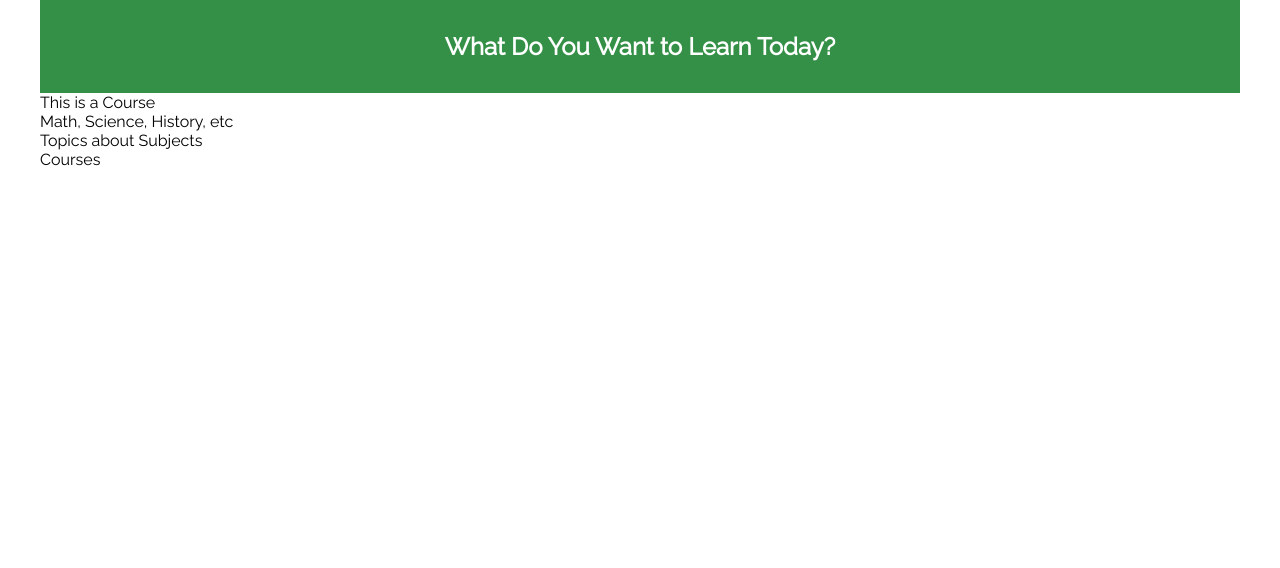
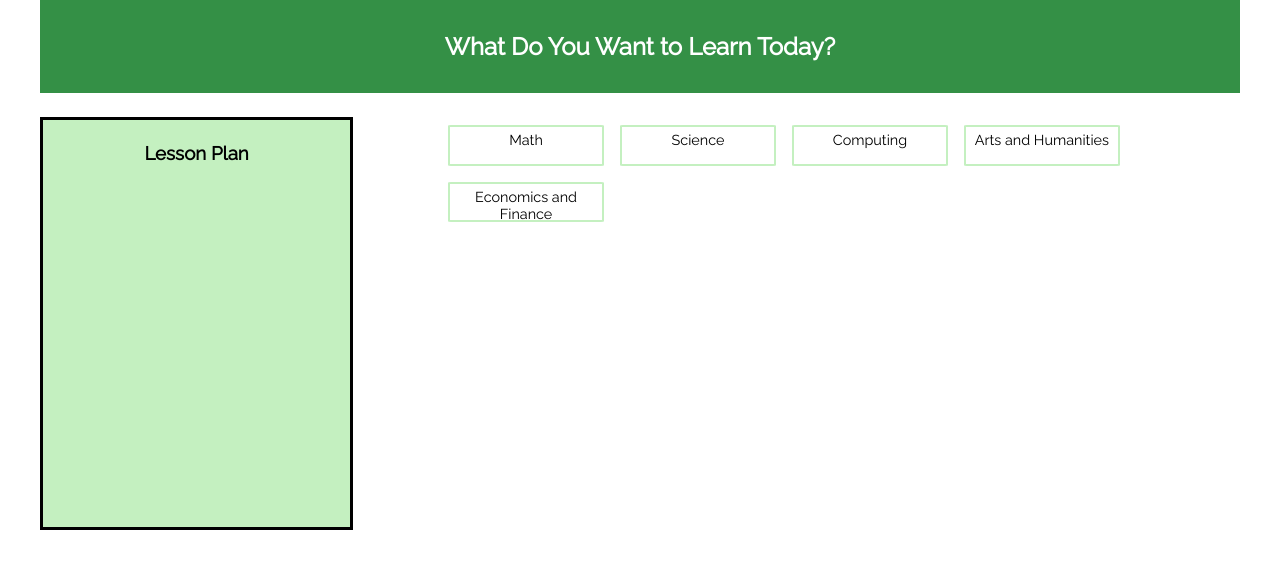
Before and after one commit to foxtrottwist/khan-curriculum-list, a React (Create React App) app: page / in a window 1280 px wide. Shown: the top 568 px of the page. Built offline with nearby package versions, Linux system fonts and the light colour scheme.

Commit message:
Getting things up and running

```diff
--- a/package.json
+++ b/package.json
@@ -3,6 +3,7 @@
   "version": "0.1.0",
   "private": true,
   "dependencies": {
+    "axios": "^0.16.2",
     "react": "^16.0.0",
     "react-dom": "^16.0.0",
     "react-scripts": "1.0.14",
--- a/src/App.js
+++ b/src/App.js
@@ -1,21 +1,143 @@
-import React from 'react';
+import React, { Component } from 'react';
+import styled from 'styled-components';
+import axios from 'axios';
+
 import Header from './components/Header';
 import List from './components/List';
 import Browser from './components/Browser';
-import styled from 'styled-components';
+import { BASE_URL, SUBJECTS, RESOURCES } from './utils/constants';
 
-const Wrapper = styled.div`
+const AppWrapper = styled.div`
   margin: 0 auto;
   max-width: 1200px;
   width: 100%;
 `;
 
-const App = () => (
-  <Wrapper>
-    <Header />
-    <List />
-    <Browser />
-  </Wrapper>
-);
+const CurriculumWrapper = styled.main`
+  width: 100%;
+  margin-bottom: 20px;
+  display: flex;
+  justify-content: space-between;
+`;
+
+class App extends Component {
+  constructor(props) {
+    super(props);
+    this.state = {
+      selectedSubject: '',
+      topics: null,
+      selectedTopic: '',
+      courses: null,
+      curriculumList: JSON.parse(localStorage.getItem('curriculumList')) || null,
+    };
+
+    this.updateSubject = this.updateSubject.bind(this);
+    this.browseKhan = this.browseKhan.bind(this);
+    this.addCourse = this.addCourse.bind(this);
+    this.removeCourse = this.removeCourse.bind(this);
+  }
+
+  updateSubject(subject) {
+    this.setState(() => ({
+      selectedSubject: subject,
+      topics: null,
+      courses: null,
+    }));
+
+    this.getKhanTopics(subject);
+  }
+
+  getKhanTopics(endPoint) {
+    const resourceIndex = SUBJECTS.indexOf(endPoint);
+
+    axios
+      .get(BASE_URL + RESOURCES[resourceIndex])
+      .then((response) => {
+        this.setState(() => ({
+          topics: response.data.children,
+        }));
+      })
+      .catch((error) => {
+        console.log(error);
+      });
+  }
+
+  browseKhan(topic) {
+    this.setState(() => ({
+      selectedTopic: topic,
+      course: null,
+    }));
+
+    this.getKhanCourses(topic);
+  }
+
+  getKhanCourses(endPoint) {
+    axios
+      .get(BASE_URL + endPoint)
+      .then((response) => {
+        this.setState(() => ({
+          courses: response.data.children,
+        }));
+      })
+      .catch((error) => {
+        console.log(error);
+      });
+  }
+
+  addCourse(course) {
+    this.setState(
+      () => {
+        const curriculum = !this.state.curriculumList
+          ? [course]
+          : this.state.curriculumList.concat([course]);
+        return {
+          selectedCourse: course.standalone_title,
+          curriculumList: curriculum,
+        };
+      },
+      () => {
+        localStorage.setItem('curriculumList', JSON.stringify(this.state.curriculumList));
+      },
+    );
+  }
+
+  removeCourse(course) {
+    this.setState(
+      () => {
+        const curriculum =
+          this.state.curriculumList.length === 1
+            ? null
+            : this.state.curriculumList.filter(element => element !== course);
+        return {
+          curriculumList: curriculum,
+        };
+      },
+      () => {
+        localStorage.setItem('curriculumList', JSON.stringify(this.state.curriculumList));
+      },
+    );
+  }
+
+  render() {
+    return (
+      <AppWrapper>
+        <Header />
+        <CurriculumWrapper>
+          <List curriculumList={this.state.curriculumList} onRemoval={this.removeCourse} />
+          <Browser
+            subjects={SUBJECTS}
+            selectedSubject={this.state.selectedSubject}
+            onSelect={this.updateSubject}
+            topics={this.state.topics}
+            onBrowse={this.browseKhan}
+            selectedTopic={this.state.selectedTopic}
+            courses={this.state.courses}
+            onAdd={this.addCourse}
+          />
+        </CurriculumWrapper>
+      </AppWrapper>
+    );
+  }
+}
 
 export default App;
--- a/src/components/Browser/Courses.js
+++ b/src/components/Browser/Courses.js
@@ -1,5 +1,40 @@
 import React from 'react';
+import styled from 'styled-components';
 
-const Courses = () => <div>Courses</div>;
+const Button = styled.a`
+  background: #fff;
+  border: 0.2em solid #c4f0c0;
+  border-radius: 35%;
+  color: black;
+  text-align: center;
+  text-decoration: none;
+  display: inline-block;
+  font-size: 0.9em;
+  cursor: pointer;
+  margin: 1%;
+  padding: 0.5%;
+  height: 2em;
+  width: 10em;
+  border-radius: 2%;
+
+  :hover {
+    transform: scale(1.1);
+  }
+
+  :active {
+    transform: scale(1.2);
+    background-color: #349046;
+  }
+`;
+
+const Courses = ({ courses, onAdd }) => (
+  <div>
+    {courses.map(course => (
+      <Button key={course.internal_id} onClick={onAdd.bind(null, course)}>
+        {course.standalone_title}
+      </Button>
+    ))}
+  </div>
+);
 
 export default Courses;
--- a/src/components/Browser/Subjects.js
+++ b/src/components/Browser/Subjects.js
@@ -1,5 +1,36 @@
 import React from 'react';
+import styled from 'styled-components';
 
-const Subjects = () => <div>Math, Science, History, etc</div>;
+const Button = styled.a`
+  background: ${({ selected, item }) => (selected === item ? '#4CAF50' : '#fff')};
+  border: 0.2em solid #c4f0c0;
+  border-radius: 35%;
+  color: black;
+  text-align: center;
+  text-decoration: none;
+  display: inline-block;
+  font-size: 0.9em;
+  cursor: pointer;
+  margin: 1%;
+  padding: 0.5%;
+  height: 2em;
+  width: 10em;
+  border-radius: 2%;
+`;
+
+const Subjects = ({ subjects, onSelect, selectedSubject }) => (
+  <div>
+    {subjects.map((subject, index) => (
+      <Button
+        key={index}
+        selected={selectedSubject}
+        item={subject}
+        onClick={onSelect.bind(null, subject)}
+      >
+        {subject}
+      </Button>
+    ))}
+  </div>
+);
 
 export default Subjects;
--- a/src/components/Browser/Topics.js
+++ b/src/components/Browser/Topics.js
@@ -1,5 +1,70 @@
 import React from 'react';
+import styled from 'styled-components';
 
-const Topics = () => <div>Topics about Subjects</div>;
+const Button = styled.a`
+  background: ${({ selected, item }) => (selected === item ? '#4CAF50' : '#fff')};
+  border: 0.2em solid #c4f0c0;
+  border-radius: 35%;
+  color: black;
+  text-align: center;
+  text-decoration: none;
+  display: inline-block;
+  font-size: 0.9em;
+  cursor: pointer;
+  margin: 1%;
+  padding: 0.5%;
+  height: 2em;
+  width: 10em;
+  border-radius: 2%;
+`;
+
+const Topics = ({
+  selectedSubject, topics, onBrowse, selectedTopic,
+}) => {
+  if (selectedSubject === 'Math') {
+    return (
+      <div>
+        {topics
+          .filter((title) => {
+            const topic = title.standalone_title;
+            return (
+              topic === '1st grade' ||
+              topic === '2nd grade' ||
+              topic === '3rd grade' ||
+              topic === '4th grade' ||
+              topic === '5th grade' ||
+              topic === '6th grade' ||
+              topic === '7th grade' ||
+              topic === '8th grade'
+            );
+          })
+          .map(topic => (
+            <Button
+              key={topic.internal_id}
+              item={topic.node_slug}
+              selected={selectedTopic}
+              onClick={onBrowse.bind(null, topic.node_slug)}
+            >
+              {topic.standalone_title}
+            </Button>
+          ))}
+      </div>
+    );
+  }
+  return (
+    <div>
+      {topics.map(topic => (
+        <Button
+          key={topic.internal_id}
+          item={topic.node_slug}
+          selected={selectedTopic}
+          onClick={onBrowse.bind(null, topic.node_slug)}
+        >
+          {topic.standalone_title}
+        </Button>
+      ))}
+    </div>
+  );
+};
 
 export default Topics;
--- a/src/components/Browser/index.js
+++ b/src/components/Browser/index.js
@@ -1,14 +1,30 @@
 import React from 'react';
+import styled from 'styled-components';
+
 import Subjects from './Subjects';
 import Topics from './Topics';
 import Courses from './Courses';
 
-const Browser = () => (
-  <div>
-    <Subjects />
-    <Topics />
-    <Courses />
-  </div>
+const BrowserWrapper = styled.div`
+  width: 66.66%;
+  margin-top: 1.5em;
+`;
+
+const Browser = ({
+  subjects,
+  onSelect,
+  selectedSubject,
+  topics,
+  onBrowse,
+  selectedTopic,
+  courses,
+  onAdd,
+}) => (
+  <BrowserWrapper>
+    <Subjects subjects={subjects} onSelect={onSelect} selectedSubject={selectedSubject} />
+    {!topics ? null : <Topics topics={topics} selectedTopic={selectedTopic} onBrowse={onBrowse} />}
+    {!courses ? null : <Courses courses={courses} onAdd={onAdd} />}
+  </BrowserWrapper>
 );
 
 export default Browser;
--- a/src/components/List/Course.js
+++ b/src/components/List/Course.js
@@ -1,5 +1,53 @@
 import React from 'react';
+import styled from 'styled-components';
 
-const Course = () => <div>This is a Course</div>;
+const AList = styled.ul`
+  list-style: none;
+  margin: 0;
+  padding: 0;
+`;
+
+const CourseItem = styled.li`
+  text-align: left;
+  margin-left: 5%;
+  margin-top: 3%;
+`;
+
+const CourseAction = styled.li`
+  font-size: 0.9em;
+  cursor: pointer;
+  padding: 1%;
+
+  :hover {
+    color: #349046;
+  }
+`;
+
+const CourseLink = styled.a`
+  text-decoration: none;
+  color: black;
+
+  :hover {
+    color: #349046;
+  }
+`;
+
+const Course = ({ courses, onRemoval }) => (
+  <AList>
+    {courses.map(course => (
+      <CourseItem key={course.internal_id}>
+        {course.standalone_title}
+        <ul style={{ listStyle: 'none' }}>
+          <CourseAction>
+            <CourseLink href={course.url} rel="noreferrer noopener" target="_blank">
+              Go to course &rarr;
+            </CourseLink>
+          </CourseAction>
+          <CourseAction onClick={onRemoval.bind(null, course)}>Remove course</CourseAction>
+        </ul>
+      </CourseItem>
+    ))}
+  </AList>
+);
 
 export default Course;
--- a/src/components/List/index.js
+++ b/src/components/List/index.js
@@ -1,6 +1,31 @@
 import React from 'react';
 import Course from './Course';
+import styled from 'styled-components';
 
-const List = () => <Course />;
+const ListBox = styled.div`
+  background-color: #c4f0c0;
+  margin-top: 1.5em;
+  width: 25%;
+  max-height: 400px;
+  min-height: 400px;
+  heigth: 100%;
+  border: solid black;
+  overflow: auto;
+  padding: 0.3%;
+
+  > p {
+    font-size: 0.9em;
+    text-align: center;
+  }
+`;
+
+const Heading = styled.h3`text-align: center;`;
+
+const List = ({ curriculumList, onRemoval }) => (
+  <ListBox>
+    <Heading>Lesson Plan</Heading>
+    {!curriculumList ? null : <Course courses={curriculumList} onRemoval={onRemoval} />}
+  </ListBox>
+);
 
 export default List;
--- /dev/null
+++ b/src/utils/constants.js
@@ -0,0 +1,7 @@
+const BASE_URL = 'https://www.khanacademy.org/api/v1/topic/';
+
+const SUBJECTS = ['Math', 'Science', 'Computing', 'Arts and Humanities', 'Economics and Finance'];
+
+const RESOURCES = ['math', 'science', 'computing', 'humanities', 'economics-finance-domain'];
+
+export { BASE_URL, SUBJECTS, RESOURCES };
```
Also changed, not shown: 1 other file (tests, documents, lock files or other folders).
